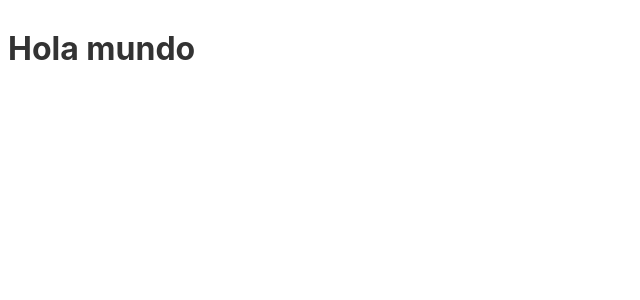
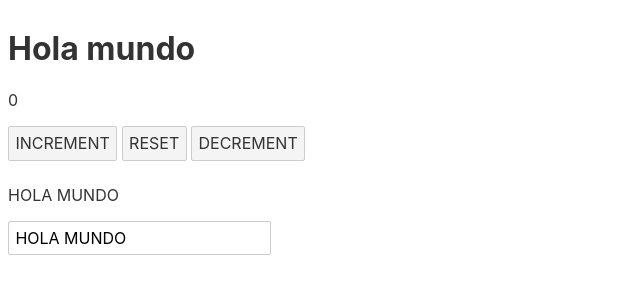
Before and after one commit to daricoder/svelte-practice, a Svelte app: page / in a window 1280 px wide. Shown: the top 300 px of the page, without its empty margins (0-640 px from the left). Built offline with nearby package versions, Linux system fonts and the light colour scheme.

Commit message:
utilizar $ sirve para utilizar implicitamente el subscribe set y update es decir que el $ hace que la variable sea leible y modificable e incluso se la puede utilizar en el bind de los inputs

```diff
--- a/src/App.svelte
+++ b/src/App.svelte
@@ -1,7 +1,37 @@
 <script>
+  import { count,gretting } from "./stores";
+  import Increment from "./Increment.svelte";
+  import Reset from './Reset.svelte'
+  let saludo = "Hola mundo";
 
-let saludo = "Hola mundo"
+// esto lo haces sin el $count .. count es un objeto writable que tiene como propiedades subscribe,set,update. cualquier objeto que tenga una propiedad de tipo subscribe svelte lo considera un store y trabajara como store es decir puedes utilizar $count = a cualquier cosa actualizarlo o simplemente leerlo.
+/*   const handleDecrement = () => {
+      count.update(n => n -1)
+  } */
+
+  // reptio cualquier objeto que tenga la propiedad subscribe es tratado como un store y por lo tanto puedes modificar o leer el valor simplemnete con $count esto hara el trabajo de suscribirse
+  // el $ lo hace leible y modificable ese es el truco.
+  const handleDecrement = () => {
+      $count=$count-1;
+  }
+
+// esto es lo que nos  ahorramos al utilizar $ aqui lo unico que se hace es recoger el valor cada vez que cambia.
+// utilizar count.set count.update count.subscribe nos ahorramos con el $
+
+/*   let count_global;
+
+  const unsuscribe = count.subscribe((value) => {
+      count_global = value
+  })
+
+*/
 
 </script>
-
 <h1>{saludo}</h1>
+<p>{$count}</p>
+<Increment />
+<Reset/>
+<button on:click={handleDecrement}>DECREMENT</button>
+<p>{$gretting}</p>
+<!-- como ves podemos hacer bind del store tambien -->
+<input placeholder="escribe algo" type="text" bind:value={$gretting}>
--- /dev/null
+++ b/src/Increment.svelte
@@ -0,0 +1,9 @@
+<script>
+  import { count } from "./stores";
+
+  const handleClick = () => {
+    $count = $count + 1;
+  };
+</script>
+
+<button on:click={handleClick}>INCREMENT</button>
--- /dev/null
+++ b/src/Reset.svelte
@@ -0,0 +1,9 @@
+<script>
+    import {count} from './stores'
+
+    const handleClick = () => {
+        $count = 0;
+    }
+</script>
+
+<button on:click={handleClick}>RESET</button>
--- /dev/null
+++ b/src/stores.js
@@ -0,0 +1,4 @@
+import { writable } from "svelte/store";
+
+export const count = writable(0);
+export const gretting = writable("HOLA MUNDO")
```
